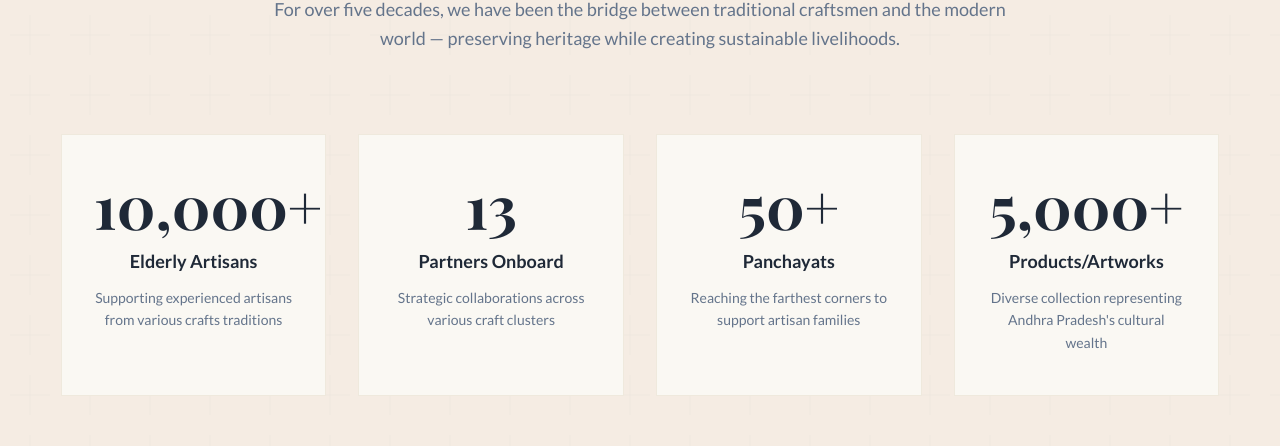
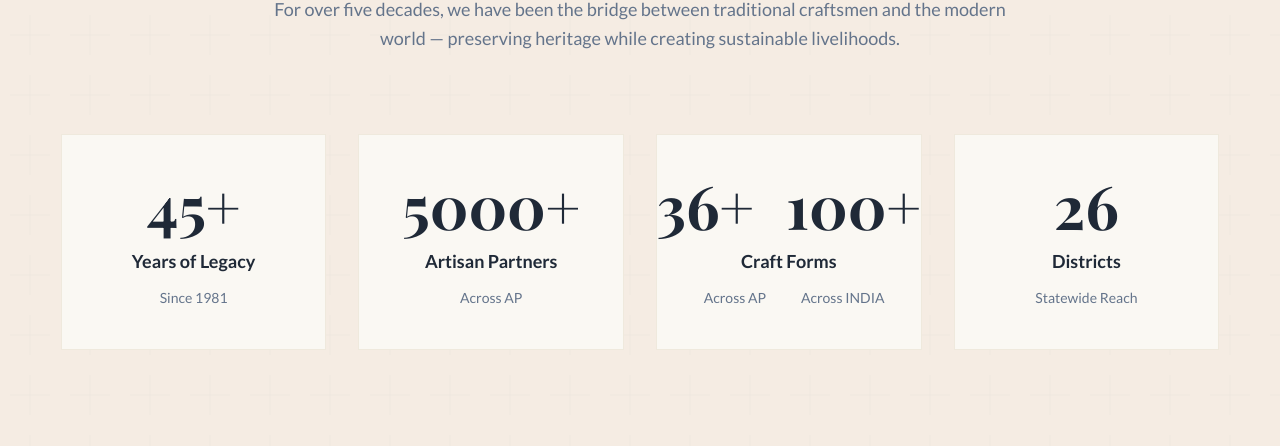
Before and after one commit to SidWML/lepakshi-gov, a Next.js app: page / in a window 1280 px wide. Shown: the part 1035-1481 px from the top of the page. Built offline with nearby package versions, Linux system fonts and the light colour scheme.

Commit message:
feat: Modified UI for legacy in homepage

```diff
--- a/app/components/Home/v3/StatsV3.tsx
+++ b/app/components/Home/v3/StatsV3.tsx
@@ -5,24 +5,27 @@ import { motion } from "framer-motion";
 
 const stats = [
   {
-    value: "10,000+",
-    label: "Elderly Artisans",
-    description: "Supporting experienced artisans from various crafts traditions",
+    value: "45+",
+    label: "Years of Legacy",
+    description: "Since 1981",
   },
   {
-    value: "13",
-    label: "Partners Onboard",
-    description: "Strategic collaborations across various craft clusters",
+    value: "5000+",
+    label: "Artisan Partners",
+    description: "Across AP",
   },
   {
-    value: "50+",
-    label: "Panchayats",
-    description: "Reaching the farthest corners to support artisan families",
+    value: "36+",
+    secondValue: "100+",
+    label: "Craft Forms",
+    description: "Across AP",
+    secondDescription: "Across INDIA",
+    hasTwoColumns: true,
   },
   {
-    value: "5,000+",
-    label: "Products/Artworks",
-    description: "Diverse collection representing Andhra Pradesh's cultural wealth",
+    value: "26",
+    label: "Districts",
+    description: "Statewide Reach",
   },
 ];
 
@@ -72,6 +75,49 @@ export default function StatsV3() {
               transition={{ duration: 0.5, delay: index * 0.1 }}
               className="bg-[#FAF8F3] px-8 py-10 text-center border border-[#E5DCC8]/50 hover:shadow-lg transition-all duration-300"
             >
+              {stat.hasTwoColumns ? (
+                <>
+                  {/* Two columns for Craft Forms */}
+                  <div className="flex items-center justify-center gap-4">
+                    {/* First column */}
+                    <div className="flex-1 text-center">
+                      <div className="text-5xl md:text-6xl font-bold font-[family-name:var(--font-playfair)] text-[#1f2937] mb-3">
+                        {stat.value}
+                      </div>
+                    </div>
+
+                    {/* Vertical divider */}
+                    <div className="h-16 w-px bg-[#E5DCC8]/50"></div>
+
+                    {/* Second column */}
+                    <div className="flex-1 text-center">
+                      <div className="text-5xl md:text-6xl font-bold font-[family-name:var(--font-playfair)] text-[#1f2937] mb-3">
+                        {stat.secondValue}
+                      </div>
+                    </div>
+                  </div>
+
+                  {/* Label */}
+                  <h3 className="text-base md:text-lg font-bold text-[#1f2937] mb-3">
+                    {stat.label}
+                  </h3>
+
+                  {/* Two descriptions below the label */}
+                  <div className="flex items-center justify-center gap-4">
+                    <div className="flex-1 text-center">
+                      <p className="text-[#64748b] text-sm leading-relaxed">
+                        {stat.description}
+                      </p>
+                    </div>
+                    <div className="flex-1 text-center">
+                      <p className="text-[#64748b] text-sm leading-relaxed">
+                        {stat.secondDescription}
+                      </p>
+                    </div>
+                  </div>
+                </>
+              ) : (
+                <>
                   {/* Value */}
                   <div className="text-5xl md:text-6xl font-bold font-[family-name:var(--font-playfair)] text-[#1f2937] mb-3">
                     {stat.value}
@@ -86,6 +132,8 @@ export default function StatsV3() {
                   <p className="text-[#64748b] text-sm leading-relaxed">
                     {stat.description}
                   </p>
+                </>
+              )}
             </motion.div>
           ))}
         </div>
```
Lines whose indentation alone changed are shown as unchanged.
